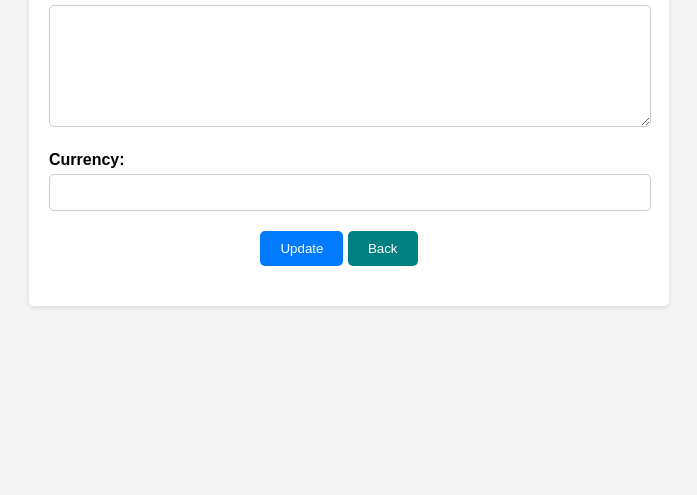
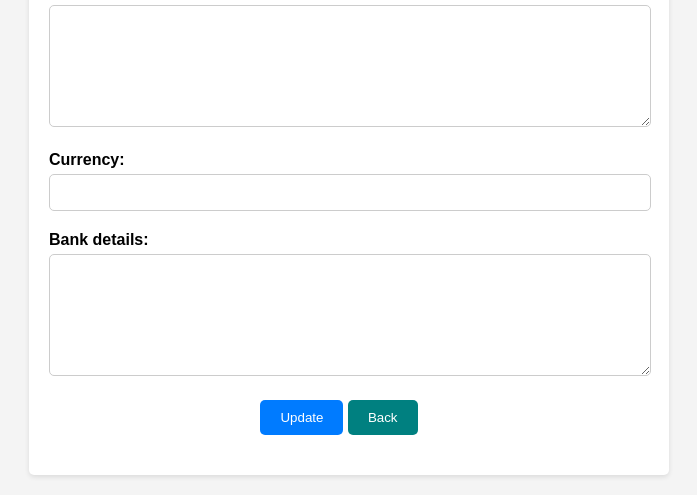
Before and after one commit to AdinaJ02/Invoice_Inventory_Management, a PHP site: page /Pages/company_information/company_info.html in a window 1280 px wide. Shown: the part 838-1333 px from the top of the page, without its empty margins (291-988 px from the left). Before the commit the page ends 1146 px from the top, so only its background shows below. Run offline with PHP 8.4, Linux system fonts and the light colour scheme; data that the repository does not hold is empty.

Commit message:
Bank details added to memo

```diff
--- a/Pages/company_information/company_info.html
+++ b/Pages/company_information/company_info.html
@@ -48,6 +48,10 @@
             <div class="form-group">
                 <label for="currency">Currency:</label>
                 <input type="text" id="currency" name="currency">
+            </div>
+            <div class="form-group">
+                <label for="bank_details">Bank details:</label>
+                <textarea id="bank_details" name="bank_details"></textarea>
             </div>
             <div class="form-group" style="text-align:center">
                 <input type="submit" value="Update">
@@ -102,6 +106,7 @@
                 const disclaimerMemo = document.querySelector('#disclaimer');
                 const termsInvoice = document.querySelector('#terms');
                 const currency = document.querySelector('#currency');
+                const bank_details = document.querySelector('#bank_details');
 
                 // Set data in HTML elements
                 companyName.value = data.company_name;
@@ -112,6 +117,7 @@
                 disclaimerMemo.value = data.disclaimer_memo;
                 termsInvoice.value = data.terms_invoice;
                 currency.value = data.currency;
+                bank_details.value = data.bank_details;
             })
             .catch(error => {
                 console.error('Error:', error);
--- a/Pages/company_information/company_info.php
+++ b/Pages/company_information/company_info.php
@@ -7,7 +7,7 @@ if ($conn->connect_error) {
 }
 
 // Define the columns to retrieve
-$columns = 'company_name, `desc`, phone_no, address, email, disclaimer_memo, terms_invoice, `currency`';
+$columns = 'company_name, `desc`, phone_no, address, email, disclaimer_memo, terms_invoice, `currency`, bank_details';
 
 // Construct the SQL query
 $sql = "SELECT $columns FROM `company_info`";
@@ -34,6 +34,7 @@ if ($_SERVER["REQUEST_METHOD"] == "POST") {
     $disclaimer = mysqli_real_escape_string($conn, $_POST["disclaimer"]);
     $terms = mysqli_real_escape_string($conn, $_POST["terms"]);
     $currency = mysqli_real_escape_string($conn, $_POST["currency"]);
+    $bank_details = mysqli_real_escape_string($conn, $_POST["bank_details"]);
 
     // Handle logo file upload
     if ($_FILES["logo"]["error"] == UPLOAD_ERR_OK) {
@@ -74,7 +75,8 @@ if ($_SERVER["REQUEST_METHOD"] == "POST") {
               email = '$email',
               disclaimer_memo = '$disclaimer',
               terms_invoice = '$terms',
-              currency = '$currency'
+              currency = '$currency',
+              bank_details = '$bank_details'
               WHERE id = 1";
 
     if ($conn->query($queryupdate)) {
--- a/Pages/php_data/fetch_data_company.php
+++ b/Pages/php_data/fetch_data_company.php
@@ -7,7 +7,7 @@ if ($conn->connect_error) {
 }
 
 // Define the columns to retrieve
-$columns = 'company_name, `desc`, phone_no, address, email, disclaimer_memo, terms_invoice, `currency`';
+$columns = 'company_name, `desc`, phone_no, address, email, disclaimer_memo, terms_invoice, `currency`, bank_details';
 
 // Construct the SQL query
 $sql = "SELECT $columns FROM `company_info`";
--- a/Pages/print_memo/print_memo.html
+++ b/Pages/print_memo/print_memo.html
@@ -102,6 +102,10 @@
                 </tr>
             </table>
 
+            <div>
+                <textarea id="bank_details" name="bank_details"></textarea>
+            </div>
+
             <div class="form-group" style="text-align: center;">
                 <input type="button" id="editButton" value="Edit Memo" class="no-print hide-on-print" onclick="editMemo()">
                 <button id="printButton" class="no-print hide-on-print">Print Memo</button>
@@ -110,7 +114,7 @@
         </form>
         <script src="print_memo.js"></script>
     </div>
-    <a href="../landing_page/landing_page.html" class="home-button">
+    <a href="../landing_page/landing_page.html" class="home-button no-print hide-on-print">
         <i class="fas fa-home"></i>
     </a>
 </body>
--- a/Pages/print_memo/print_memo.js
+++ b/Pages/print_memo/print_memo.js
@@ -8,6 +8,7 @@ fetch("../php_data/fetch_data_company.php")
     const address = document.querySelector("#title_table #address");
     const email = document.querySelector("#title_table #email");
     const disclaimerMemo = document.querySelector("#disclaimer b");
+    const bank_details = document.querySelector("#bank_details");
 
     // Set data in HTML elements
     companyName.textContent = data.company_name;
@@ -16,6 +17,7 @@ fetch("../php_data/fetch_data_company.php")
     address.textContent = data.address;
     email.textContent = `E: ${data.email}`;
     disclaimerMemo.textContent = data.disclaimer_memo;
+    bank_details.textContent = data.bank_details;
   })
   .catch((error) => {
     console.error("Error:", error);
@@ -193,7 +195,7 @@ document.getElementById("printButton").addEventListener("click", function () {
 function printMemo() {
   // Hide the button when printing by applying a media query
   const style = document.createElement("style");
-  style.innerHTML = "@media print { #printButton, #goBack, #editButton { display: none; } }";
+  style.innerHTML = "@media print { #printButton, #goBack, #editButton { display: none; } #bank_details { display: block; position: fixed; bottom: 0; width: 100%; padding: 10px; border-top: 1px solid #ccc; background-color: #fff; }}";
   document.head.appendChild(style);
 
   // Clone the original content
```
Also changed, not shown: Pages/print_memo/print_memo.css (+10 -0 lines).
